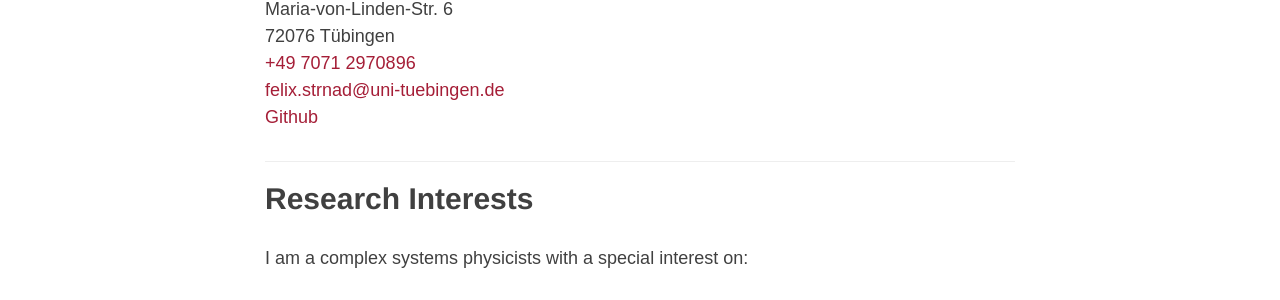
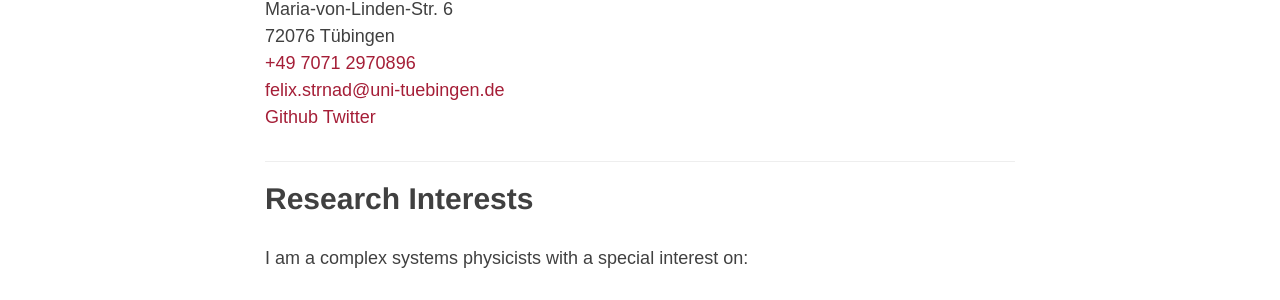
Before and after one commit to mlcs/mlcs.github.io, a Jekyll site: the page built from people/strnad.md, in a window 1280 px wide and 900 px high, scrolled down 647 px. Shown: the part 153-453 px from the top of the window. Built offline with Jekyll 4.4.1, drawn with Linux system fonts in a browser that asks for light colours; nearby versions of some CDN libraries.

Commit message:
Added twitter link.

```diff
--- a/people/strnad.md
+++ b/people/strnad.md
@@ -12,6 +12,7 @@ Maria-von-Linden-Str. 6
 [+49 7071 2970896](tel:+4970712970896)
 [felix.strnad@uni-tuebingen.de](mailto:felix.strnad@uni-tuebingen.de)
 [Github](https://github.com/fstrnad)
+[Twitter](https://twitter.com/strnad_f)
 
 ***
 ## Research Interests
```
